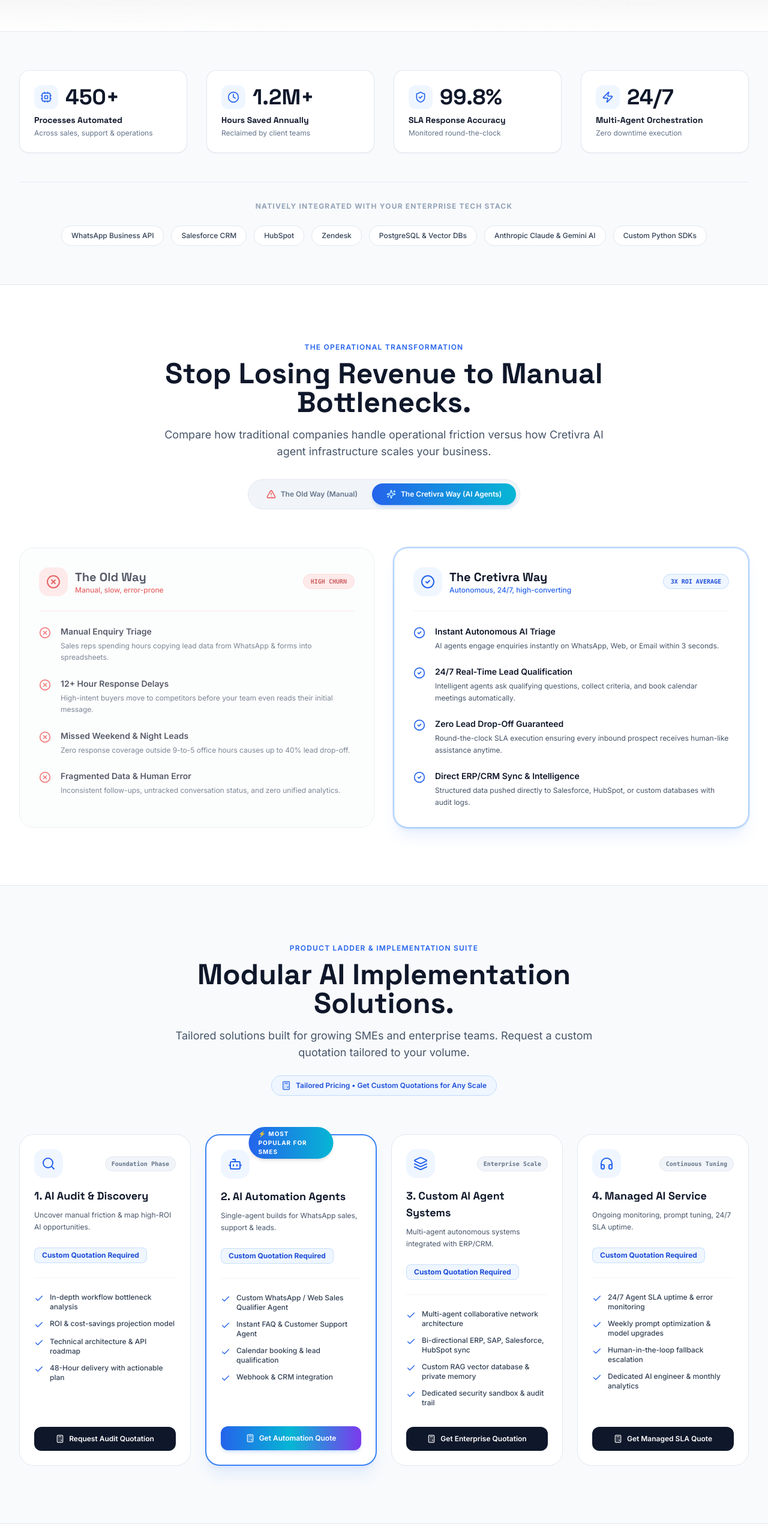
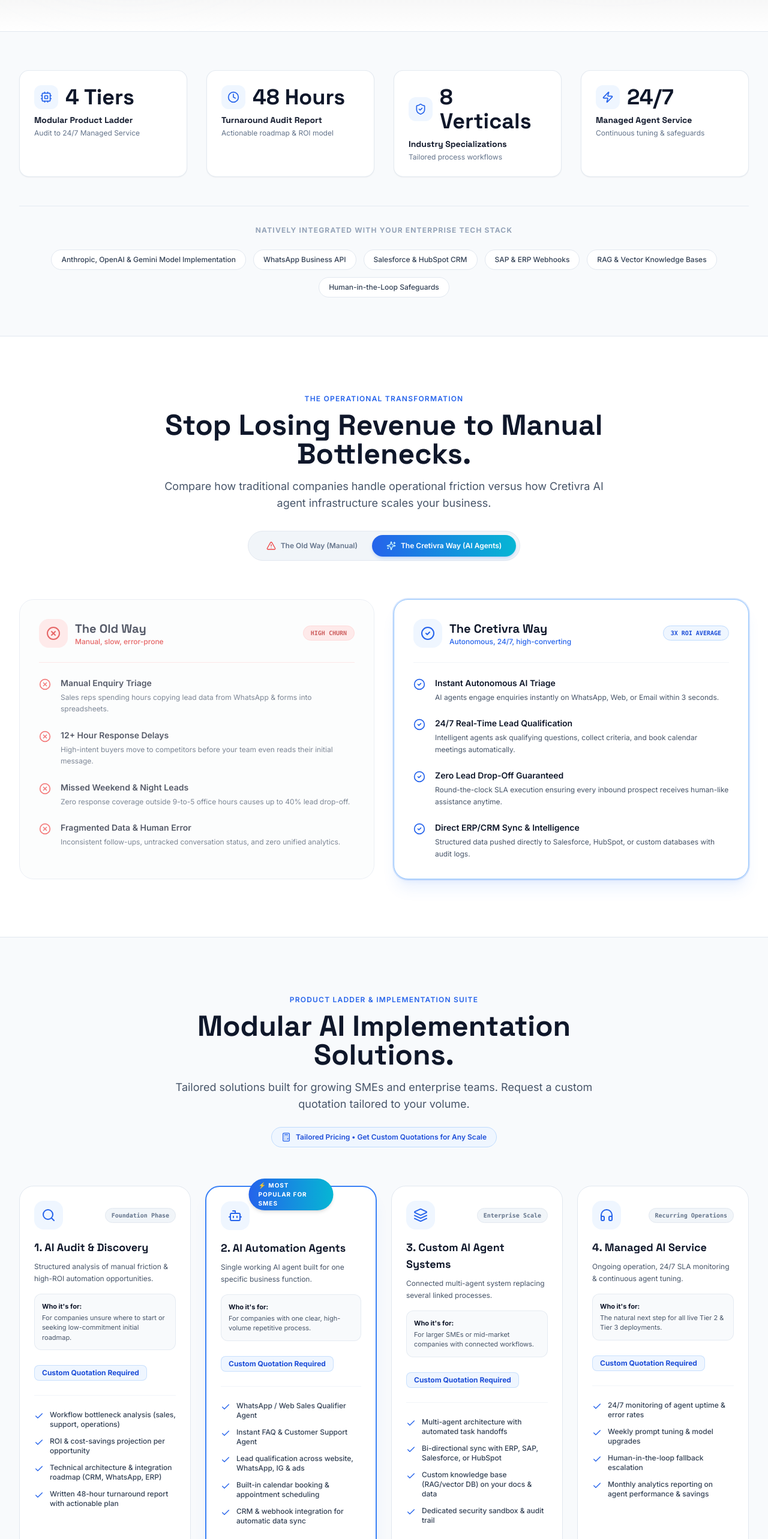
Before and after one commit to Suhash369/cretivra-website, a Next.js app: page / in a window 1280 px wide. Shown: the part 1000-3566 px from the top of the page at 60% size. Built offline with nearby package versions, Linux system fonts and the light colour scheme; no server answers.

Commit message:
Align website services, product ladder, industry focus, and defensible positioning with source of truth

```diff
--- a/src/app/[region]/about/page.tsx
+++ b/src/app/[region]/about/page.tsx
@@ -35,8 +35,8 @@ export default function AboutPage({ params }: { params: { region?: string } }) {
             <div className="grid grid-cols-1 md:grid-cols-3 gap-8">
               <div className="p-8 rounded-3xl bg-white border border-slate-200/90 shadow-sm space-y-4">
                 <div className="p-3 rounded-2xl bg-blue-50 text-blue-600 w-fit"><Cpu className="w-6 h-6" /></div>
-                <h3 className="font-heading font-bold text-xl text-slate-900">Implementation First</h3>
-                <p className="text-xs text-slate-600 leading-relaxed font-medium">We engineer working AI code, integrate with your CRM/ERP, and measure performance in actual hours saved.</p>
+                <h3 className="font-heading font-bold text-xl text-slate-900">Implementation & Integration Value</h3>
+                <p className="text-xs text-slate-600 leading-relaxed font-medium">We integrate and implement leading foundation models (Anthropic, OpenAI, Google) directly into your business systems (CRM, ERP, WhatsApp). The core value is our custom engineering, system integration, and ongoing managed service.</p>
               </div>
 
               <div className="p-8 rounded-3xl bg-white border border-slate-200/90 shadow-sm space-y-4">
--- a/src/components/sections/CaseStudiesSection.tsx
+++ b/src/components/sections/CaseStudiesSection.tsx
@@ -2,45 +2,36 @@
 
 import React from "react";
 import { motion } from "framer-motion";
-import { TrendingUp, Clock, CheckCircle, Quote, Star } from "lucide-react";
+import { Bot, Layers, CheckCircle2, Workflow, ArrowRight } from "lucide-react";
 
 export default function CaseStudiesSection() {
-  const cases = [
+  const blueprints = [
     {
-      company: "Apex Global Real Estate",
-      region: "🇮🇳 India & 🇦🇪 UAE",
-      vertical: "Real Estate & Property Development",
-      metric: "40% Faster Lead Response",
-      subMetric: "3.4x Increase in Site Visits Booked",
-      quote:
-        "Cretivra built a WhatsApp sales qualification agent that greets inbound leads instantly, collects buyer criteria, and schedules site visits directly into our CRM. Our lead drop-off dropped to zero.",
-      author: "Vikram Malhotra",
-      title: "VP of Sales & Growth",
-      stars: 5,
+      title: "Real Estate & Property Inquiry Blueprint",
+      tier: "Tier 2: AI Automation Agent",
+      vertical: "Real Estate",
+      badge: "Inbound Sales Automation",
+      problem: "Inbound WhatsApp & web site-visit inquiries delayed during off-hours, leading to lead drop-off.",
+      solution: "Deploys a WhatsApp Sales Qualifier Agent that greets inquiries instantly, screens budget & timeline, and books site visits directly into CRM calendar.",
+      deliverables: ["WhatsApp API Integration", "Automated Qualification Logic", "Calendar Booking Engine", "HubSpot / Salesforce Sync"],
     },
     {
-      company: "Lumina Commerce",
-      region: "🇺🇸 United States",
-      vertical: "D2C & E-Commerce Retail",
-      metric: "85% Support Tickets Automated",
-      subMetric: "Saved $140,000 in Annual Operational Drag",
-      quote:
-        "Our customer support was drowning in repetitive order tracking and return queries. Cretivra's multi-agent solution handles 85% of enquiries end-to-end with flawless customer satisfaction scores.",
-      author: "Sarah Jenkins",
-      title: "Head of Customer Experience",
-      stars: 5,
+      title: "D2C E-Commerce Support & Triage Blueprint",
+      tier: "Tier 2: AI Automation Agent",
+      vertical: "D2C / E-Commerce",
+      badge: "High-Volume Customer Service",
+      problem: "Support teams overwhelmed with repetitive order tracking, return requests, and FAQ questions.",
+      solution: "Deploys an instant Customer Support Agent trained on product catalogs and store policies, escalating complex tickets to human staff.",
+      deliverables: ["Instant FAQ Resolution", "Order Tracking Webhooks", "Human-in-the-Loop Escalation", "24/7 Response Readiness"],
     },
     {
-      company: "Nexus Supply Chain",
-      region: "🇬🇧 UK & 🇸🇬 Singapore",
-      vertical: "Logistics & Manufacturing",
-      metric: "3x More Qualified B2B Leads",
-      subMetric: "Quote Turnaround Reduced from 24h to 3m",
-      quote:
-        "The custom multi-agent system Cretivra delivered ingests complex vendor quote specs and calculates pricing automatically. It changed how we scale across European and APAC markets.",
-      author: "David Chen",
-      title: "Chief Operating Officer",
-      stars: 5,
+      title: "Manufacturing Quotation & ERP Blueprint",
+      tier: "Tier 3: Custom AI Agent System",
+      vertical: "Manufacturing & Supply Chain",
+      badge: "Connected Multi-Agent System",
+      problem: "Manual RFQ parsing and stock verification across SAP/ERP slowing down proposal creation.",
+      solution: "Deploys a multi-agent system where sales agent passes specs to quotation agent, which queries ERP inventory and drafts purchase orders.",
+      deliverables: ["Multi-Agent Task Handoff", "Bi-directional ERP / SAP Sync", "Custom Vector Knowledge Base", "Audit Trail & Security Sandbox"],
     },
   ];
 
@@ -50,65 +41,71 @@ export default function CaseStudiesSection() {
         {/* Header */}
         <div className="text-center max-w-3xl mx-auto mb-16">
           <h2 className="text-xs font-semibold text-blue-600 tracking-widest uppercase mb-3">
-            Case Studies & Proven Results
+            Implementation Blueprints
           </h2>
           <p className="text-3xl sm:text-5xl font-heading font-extrabold text-slate-900">
-            Measurable ROI Across Global Markets.
+            Proven AI Agent Architectures.
           </p>
           <p className="mt-4 text-slate-600 text-base sm:text-lg">
-            Real performance benchmarks achieved by businesses powered by Cretivra AI agent infrastructure.
+            Explore how Cretivra's four-tier product ladder addresses real operational bottlenecks across key industry verticals.
           </p>
         </div>
 
-        {/* 3 Case Study Cards */}
+        {/* 3 Blueprint Cards */}
         <div className="grid grid-cols-1 md:grid-cols-3 gap-8">
-          {cases.map((c, i) => (
+          {blueprints.map((b, i) => (
             <motion.div
-              key={c.company}
+              key={b.title}
               initial={{ opacity: 0, y: 25 }}
               whileInView={{ opacity: 1, y: 0 }}
               viewport={{ once: true }}
               transition={{ duration: 0.4, delay: i * 0.1 }}
               className="flex flex-col justify-between p-8 rounded-3xl bg-white border border-slate-200/90 shadow-sm hover:border-blue-400 hover:shadow-xl hover:shadow-blue-500/10 transition-all duration-300 relative group overflow-hidden"
             >
-              <Quote className="absolute top-6 right-6 w-10 h-10 text-slate-100 group-hover:text-blue-100 transition-colors pointer-events-none" />
-
               <div>
-                {/* Region & Vertical */}
+                {/* Vertical & Tier */}
                 <div className="flex items-center justify-between mb-4 text-xs">
-                  <span className="px-3 py-1 rounded-full bg-slate-100 text-slate-700 font-semibold border border-slate-200">
-                    {c.region}
+                  <span className="px-3 py-1 rounded-full bg-blue-50 text-blue-700 font-semibold border border-blue-200">
+                    {b.badge}
                   </span>
-                  <span className="text-slate-500 font-mono text-[11px]">{c.vertical}</span>
+                  <span className="text-slate-500 font-mono text-[11px]">{b.vertical}</span>
                 </div>
 
-                {/* Main Metric Highlight Box */}
-                <div className="p-4 rounded-2xl bg-blue-50/80 border border-blue-200 mb-6">
-                  <p className="text-2xl font-heading font-extrabold text-blue-700">
-                    {c.metric}
-                  </p>
-                  <p className="text-xs text-blue-600 font-semibold mt-0.5">{c.subMetric}</p>
+                <h3 className="font-heading font-bold text-xl text-slate-900 mb-2">{b.title}</h3>
+                <p className="text-xs font-semibold text-blue-600 mb-4">{b.tier}</p>
+
+                {/* Problem -> Solution Box */}
+                <div className="p-4 rounded-2xl bg-slate-50 border border-slate-200/80 mb-6 space-y-3">
+                  <div>
+                    <span className="text-[11px] font-bold text-slate-500 uppercase tracking-wider block">Bottleneck</span>
+                    <p className="text-xs text-slate-700 font-medium leading-relaxed">{b.problem}</p>
+                  </div>
+                  <div className="pt-2 border-t border-slate-200/60">
+                    <span className="text-[11px] font-bold text-blue-600 uppercase tracking-wider block">Implementation</span>
+                    <p className="text-xs text-slate-800 font-normal leading-relaxed">{b.solution}</p>
+                  </div>
                 </div>
 
-                {/* Rating Stars */}
-                <div className="flex items-center gap-1 text-amber-400 mb-3">
-                  {[...Array(c.stars)].map((_, s) => (
-                    <Star key={s} className="w-4 h-4 fill-amber-400" />
+                {/* Deliverables Checklist */}
+                <div className="space-y-2 mb-6">
+                  <span className="text-[11px] font-bold text-slate-400 uppercase tracking-wider block mb-2">Delivered Capabilities</span>
+                  {b.deliverables.map((item, idx) => (
+                    <div key={idx} className="flex items-center gap-2 text-xs text-slate-700 font-medium">
+                      <CheckCircle2 className="w-4 h-4 text-blue-600 shrink-0" />
+                      <span>{item}</span>
+                    </div>
                   ))}
                 </div>
-
-                {/* Quote */}
-                <p className="text-xs sm:text-sm text-slate-700 leading-relaxed italic mb-6">
-                  "{c.quote}"
-                </p>
               </div>
 
-              {/* Author */}
               <div className="pt-4 border-t border-slate-100 flex items-center justify-between">
-                <div>
-                  <h4 className="font-heading font-bold text-sm text-slate-900">{c.author}</h4>
-                  <p className="text-xs text-slate-500">{c.title} • {c.company}</p>
-                </div>
+                <a
+                  href="#lead-form"
+                  className="inline-flex items-center gap-2 text-xs font-semibold text-blue-600 hover:text-blue-800 transition-colors"
+                >
+                  <span>Request Similar Architecture</span>
+                  <ArrowRight className="w-3.5 h-3.5" />
+                </a>
               </div>
             </motion.div>
           ))}
--- a/src/components/sections/ProductLadderSection.tsx
+++ b/src/components/sections/ProductLadderSection.tsx
@@ -25,13 +25,14 @@ export default function ProductLadderSection({ region }: ProductLadderProps) {
       icon: Search,
       title: "1. AI Audit & Discovery",
       badge: "Foundation Phase",
-      tagline: "Uncover manual friction & map high-ROI AI opportunities.",
+      tagline: "Structured analysis of manual friction & high-ROI automation opportunities.",
+      targetAudience: "For companies unsure where to start or seeking low-commitment initial roadmap.",
       actionLabel: "Request Audit Quotation",
       features: [
-        "In-depth workflow bottleneck analysis",
-        "ROI & cost-savings projection model",
-        "Technical architecture & API roadmap",
-        "48-Hour delivery with actionable plan",
+        "Workflow bottleneck analysis (sales, support, operations)",
+        "ROI & cost-savings projection per opportunity",
+        "Technical architecture & integration roadmap (CRM, WhatsApp, ERP)",
+        "Written 48-hour turnaround report with actionable plan",
       ],
       popular: false,
     },
@@ -40,13 +41,15 @@ export default function ProductLadderSection({ region }: ProductLadderProps) {
       icon: Bot,
       title: "2. AI Automation Agents",
       badge: "Most Popular for SMEs",
-      tagline: "Single-agent builds for WhatsApp sales, support & leads.",
+      tagline: "Single working AI agent built for one specific business function.",
+      targetAudience: "For companies with one clear, high-volume repetitive process.",
       actionLabel: "Get Automation Quote",
       features: [
-        "Custom WhatsApp / Web Sales Qualifier Agent",
+        "WhatsApp / Web Sales Qualifier Agent",
         "Instant FAQ & Customer Support Agent",
-        "Calendar booking & lead qualification",
-        "Webhook & CRM integration",
+        "Lead qualification across website, WhatsApp, IG & ads",
+        "Built-in calendar booking & appointment scheduling",
+        "CRM & webhook integration for automatic data sync",
       ],
       popular: true,
     },
@@ -55,12 +58,13 @@ export default function ProductLadderSection({ region }: ProductLadderProps) {
       icon: Layers,
       title: "3. Custom AI Agent Systems",
       badge: "Enterprise Scale",
-      tagline: "Multi-agent autonomous systems integrated with ERP/CRM.",
+      tagline: "Connected multi-agent system replacing several linked processes.",
+      targetAudience: "For larger SMEs or mid-market companies with connected workflows.",
       actionLabel: "Get Enterprise Quotation",
       features: [
-        "Multi-agent collaborative network architecture",
-        "Bi-directional ERP, SAP, Salesforce, HubSpot sync",
-        "Custom RAG vector database & private memory",
+        "Multi-agent architecture with automated task handoffs",
+        "Bi-directional sync with ERP, SAP, Salesforce, or HubSpot",
+        "Custom knowledge base (RAG/vector DB) on your docs & data",
         "Dedicated security sandbox & audit trail",
       ],
       popular: false,
@@ -69,14 +73,15 @@ export default function ProductLadderSection({ region }: ProductLadderProps) {
       id: "managed",
       icon: Headphones,
       title: "4. Managed AI Service",
-      badge: "Continuous Tuning",
-      tagline: "Ongoing monitoring, prompt tuning, 24/7 SLA uptime.",
+      badge: "Recurring Operations",
+      tagline: "Ongoing operation, 24/7 SLA monitoring & continuous agent tuning.",
+      targetAudience: "The natural next step for all live Tier 2 & Tier 3 deployments.",
       actionLabel: "Get Managed SLA Quote",
       features: [
-        "24/7 Agent SLA uptime & error monitoring",
-        "Weekly prompt optimization & model upgrades",
+        "24/7 monitoring of agent uptime & error rates",
+        "Weekly prompt tuning & model upgrades",
         "Human-in-the-loop fallback escalation",
-        "Dedicated AI engineer & monthly analytics",
+        "Monthly analytics reporting on agent performance & savings",
       ],
       popular: false,
     },
@@ -138,7 +143,12 @@ export default function ProductLadderSection({ region }: ProductLadderProps) {
                     </div>
 
                     <h3 className="font-heading font-bold text-lg text-slate-900 mb-2">{tier.title}</h3>
-                    <p className="text-xs text-slate-600 mb-6 leading-relaxed font-normal">{tier.tagline}</p>
+                    <p className="text-xs text-slate-600 mb-4 leading-relaxed font-normal">{tier.tagline}</p>
+
+                    <div className="p-3 rounded-xl bg-slate-50 border border-slate-200/80 mb-6 text-[11px] text-slate-600">
+                      <span className="font-bold text-slate-900 block mb-0.5">Who it's for:</span>
+                      {tier.targetAudience}
+                    </div>
 
                     <div className="mb-6 pb-6 border-b border-slate-100">
                       <span className="inline-block text-xs font-bold text-blue-700 bg-blue-50 px-3 py-1 rounded-lg border border-blue-200/80">
--- a/src/components/sections/ProofBarSection.tsx
+++ b/src/components/sections/ProofBarSection.tsx
@@ -8,44 +8,41 @@ export default function ProofBarSection() {
   const stats = [
     {
       icon: Cpu,
-      value: 450,
-      suffix: "+",
-      label: "Processes Automated",
-      subtext: "Across sales, support & operations",
+      value: 4,
+      suffix: " Tiers",
+      label: "Modular Product Ladder",
+      subtext: "Audit to 24/7 Managed Service",
     },
     {
       icon: Clock,
-      value: 1.2,
-      decimals: 1,
-      suffix: "M+",
-      label: "Hours Saved Annually",
-      subtext: "Reclaimed by client teams",
+      value: 48,
+      suffix: " Hours",
+      label: "Turnaround Audit Report",
+      subtext: "Actionable roadmap & ROI model",
     },
     {
       icon: ShieldCheck,
-      value: 99.8,
-      decimals: 1,
-      suffix: "%",
-      label: "SLA Response Accuracy",
-      subtext: "Monitored round-the-clock",
+      value: 8,
+      suffix: " Verticals",
+      label: "Industry Specializations",
+      subtext: "Tailored process workflows",
     },
     {
       icon: Zap,
       value: 24,
       suffix: "/7",
-      label: "Multi-Agent Orchestration",
-      subtext: "Zero downtime execution",
+      label: "Managed Agent Service",
+      subtext: "Continuous tuning & safeguards",
     },
   ];
 
   const techBadges = [
+    "Anthropic, OpenAI & Gemini Model Implementation",
     "WhatsApp Business API",
-    "Salesforce CRM",
-    "HubSpot",
-    "Zendesk",
-    "PostgreSQL & Vector DBs",
-    "Anthropic Claude & Gemini AI",
-    "Custom Python SDKs",
+    "Salesforce & HubSpot CRM",
+    "SAP & ERP Webhooks",
+    "RAG & Vector Knowledge Bases",
+    "Human-in-the-Loop Safeguards",
   ];
 
   return (
@@ -67,7 +64,7 @@ export default function ProofBarSection() {
                   <div className="text-3xl sm:text-4xl text-slate-900 font-heading font-bold">
                     <AnimatedCountUp
                       end={stat.value}
-                      decimals={stat.decimals || 0}
+                      decimals={0}
                       suffix={stat.suffix}
                     />
                   </div>
```
